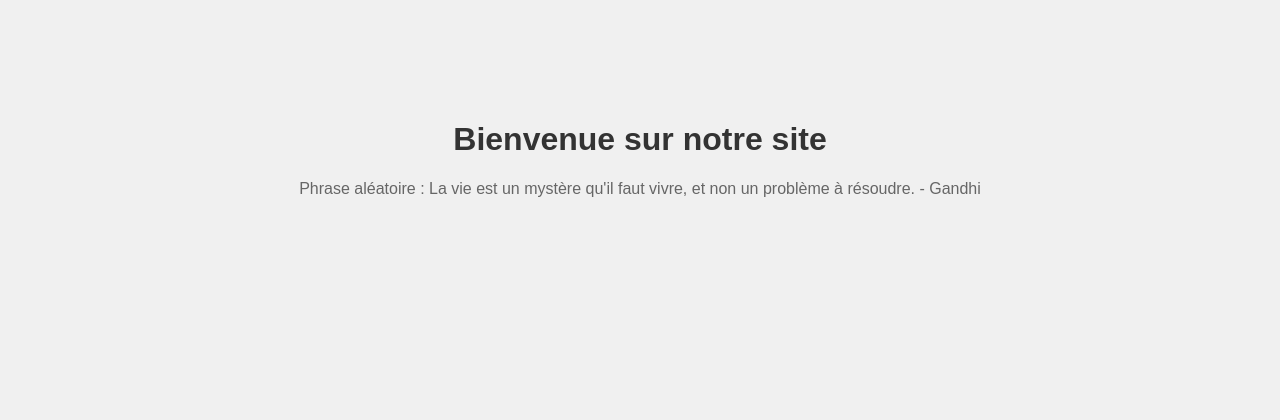
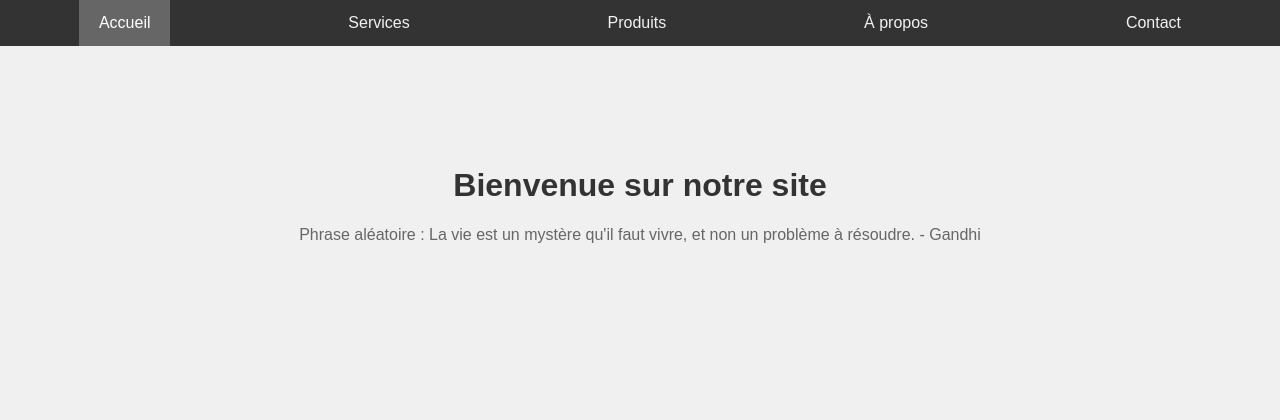
Before and after one commit to Vicoppppt/Projet_Fin_Annee, a PHP site: page /Accueil.php in a window 1280 px wide. Shown: the top 420 px of the page. Run offline with PHP 8.4, Linux system fonts and the light colour scheme; some libraries are stand-ins or nearby versions.

Commit message:
07/05 End

```diff
--- /dev/null
+++ b/Accueil/Accueil.css
@@ -0,0 +1,62 @@
+body {
+    font-family: Arial, sans-serif;
+    margin: 0;
+    padding: 0;
+    background-color: #f0f0f0;
+}
+
+.container {
+    width: 80%;
+    margin: 0 auto;
+    text-align: center;
+    padding-top: 100px;
+}
+
+h1 {
+    color: #333;
+}
+
+p {
+    color: #666;
+}
+
+footer {
+    background-color: #333;
+    color: #fff;
+    padding: 20px 0;
+    position: fixed;
+    bottom: 0;
+    width: 100%;
+    text-align: center;
+}
+
+.navbar {
+    background-color: #333;
+    overflow: hidden;
+    display: flex;
+    justify-content: space-around;
+}
+
+.navbar a {
+    float: left;
+    display: block;
+    color: #f2f2f2;
+    text-align: center;
+    padding: 14px 20px;
+    text-decoration: none;
+}
+
+.navbar a:hover {
+    background-color: #ddd;
+    color: black;
+}
+
+.navbar a.active {
+    background-color: #666;
+    color: white;
+}
+
+.navbar img {
+    height: 10vh;
+    margin: auto;
+}
--- a/Accueil/Accueil.php
+++ b/Accueil/Accueil.php
@@ -5,43 +5,18 @@
     <meta charset="UTF-8">
     <meta name="viewport" content="width=device-width, initial-scale=1.0">
     <title>Page d'accueil</title>
-    <style>
-        body {
-            font-family: Arial, sans-serif;
-            margin: 0;
-            padding: 0;
-            background-color: #f0f0f0;
-        }
-
-        .container {
-            width: 80%;
-            margin: 0 auto;
-            text-align: center;
-            padding-top: 100px;
-        }
-
-        h1 {
-            color: #333;
-        }
-
-        p {
-            color: #666;
-        }
-
-        footer {
-            background-color: #333;
-            color: #fff;
-            padding: 20px 0;
-            position: fixed;
-            bottom: 0;
-            width: 100%;
-            text-align: center;
-        }
-    </style>
+    <link rel="stylesheet" href="Accueil.css">
 </head>
 
 <body>
 
+    <div class="navbar">
+        <a class="active" href="#">Accueil</a>
+        <a href="#">Services</a>
+        <a href="#">Produits</a>
+        <a href="#">À propos</a>
+        <a href="#">Contact</a>
+    </div>
     <div class="container">
         <h1>Bienvenue sur notre site</h1>
         <p><?php echo "Phrase aléatoire : " . getRandomPhrase(); ?></p>
```
Also changed, not shown: Annexes/Logo.png (added).
